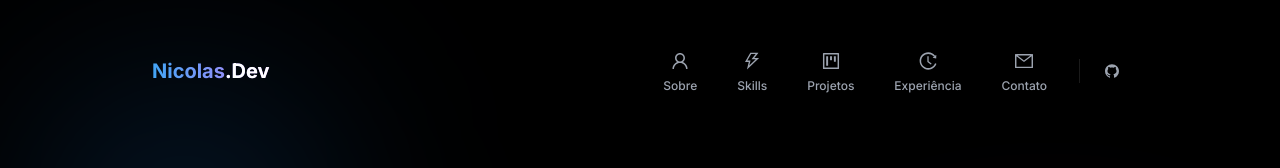
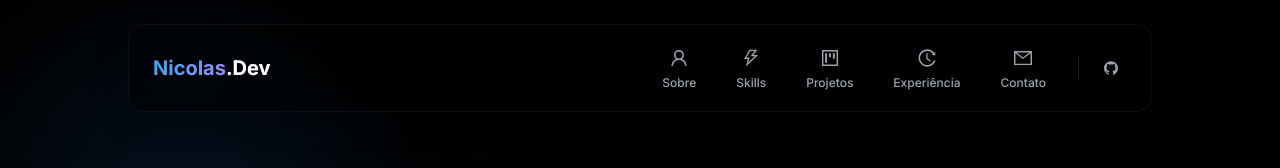
Before and after one commit to NicolasVitorP/Portfolio, a React (Vite) app: page / in a window 1280 px wide. Shown: the top 168 px of the page. Built offline with nearby package versions, Linux system fonts and the light colour scheme.

Commit message:
Melhorias no loading inicial além da Ui

```diff
--- a/src/components/layout/Navbar.jsx
+++ b/src/components/layout/Navbar.jsx
@@ -13,16 +13,7 @@ import {
 import { motion } from 'framer-motion';
 
 const Navbar = () => {
-    const [isScrolled, setIsScrolled] = useState(false);
     const [mobileMenuOpen, setMobileMenuOpen] = useState(false);
-
-    useEffect(() => {
-        const handleScroll = () => {
-            setIsScrolled(window.scrollY > 50);
-        };
-        window.addEventListener('scroll', handleScroll);
-        return () => window.removeEventListener('scroll', handleScroll);
-    }, []);
 
     const navLinks = [
         { name: 'Sobre', href: '#about', icon: <UserOutlined /> },
@@ -46,11 +37,7 @@ const Navbar = () => {
             <motion.nav
                 initial={{ y: -100, opacity: 0 }}
                 animate={{ y: 0, opacity: 1 }}
-                className={`max-w-5xl mx-auto pointer-events-auto transition-all duration-200 ease-out ${
-                    isScrolled
-                    ? 'bg-black/60 backdrop-blur-xl py-3 px-6 rounded-2xl shadow-[0_8px_32px_rgba(0,0,0,0.5)]'
-                    : 'bg-transparent py-4 px-6'
-                }`}
+                className="max-w-5xl mx-auto pointer-events-auto bg-black/40 backdrop-blur-xl py-3 px-6 rounded-2xl shadow-[0_8px_32px_rgba(0,0,0,0.3)] border border-white/5"
             >
                 <div className="flex justify-between items-center">
                     <a
--- a/src/pages/Home.jsx
+++ b/src/pages/Home.jsx
@@ -1,39 +1,24 @@
-import React, { Suspense, lazy } from 'react';
+import React from 'react';
 import Navbar from '../components/layout/Navbar';
 import Footer from '../components/layout/Footer';
-import SkeletonLoading from '../components/common/SkeletonLoading';
-
-// Lazy Load Sections
-const Hero = lazy(() => import('../components/home/Hero'));
-const About = lazy(() => import('../components/home/About'));
-const Skills = lazy(() => import('../components/home/Skills'));
-const Experience = lazy(() => import('../components/home/Experience'));
-const Projects = lazy(() => import('../components/home/Projects'));
-const Contact = lazy(() => import('../components/home/Contact'));
+import Hero from '../components/home/Hero';
+import About from '../components/home/About';
+import Skills from '../components/home/Skills';
+import Experience from '../components/home/Experience';
+import Projects from '../components/home/Projects';
+import Contact from '../components/home/Contact';
 
 const Home = () => {
     return (
         <div className="bg-black min-h-screen text-gray-200 font-sans selection:bg-primary/30">
             <Navbar />
             <main>
-                <Suspense fallback={<SkeletonLoading />}>
                 <Hero />
-                </Suspense>
-                <Suspense fallback={<SkeletonLoading />}>
                 <About />
-                </Suspense>
-                <Suspense fallback={<SkeletonLoading />}>
                 <Skills />
-                </Suspense>
-                <Suspense fallback={<SkeletonLoading />}>
                 <Projects />
-                </Suspense>
-                <Suspense fallback={<SkeletonLoading />}>
                 <Experience />
-                </Suspense>
-                <Suspense fallback={<SkeletonLoading />}>
                 <Contact />
-                </Suspense>
             </main>
             <Footer />
         </div>
```
Lines whose indentation alone changed are shown as unchanged.
